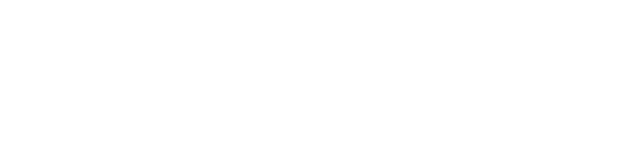
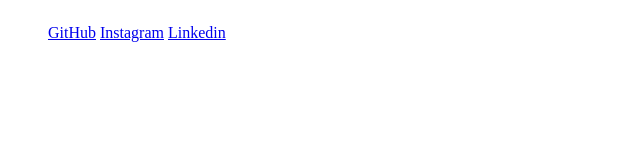
Before and after one commit to mattreyes7/301n7-portfolio, a plain HTML site: page index.html in a window 1280 px wide. Shown: the whole page, without its empty margins (0-640 px from the left). Drawn offline with Linux system fonts and the light colour scheme.

Commit message:
added nav

```diff
--- a/index.html
+++ b/index.html
@@ -3,9 +3,18 @@
 <head>
   <meta charset="utf-8">
   <meta name=“viewport” content="width=device-width, initial-scale=1">
+  <link rel="stylesheet" href="style.css">
+
   <title>Matt Reyes Portfolio</title>
 </head>
 <body>
+  <header>
+    <ul>
+      <li><a href="https://github.com/mattreyes7" class="icon-github">GitHub</a></li>
+      <li><a href="https://www.instagram.com/mattrey7/" class="icon-instagram">Instagram</a></li>
+      <li><a href="https://www.linkedin.com/in/matt-reyes-81260854/" class="icon-linkedin">Linkedin</a></li>
+    </ul>
+  </header>
 
 </body>
 </html>
--- a/style.css
+++ b/style.css
@@ -0,0 +1,10 @@
+ul {
+  list-style: none;
+
+  display: inline-block;
+}
+
+li{
+  display: inline;
+  text-align: justify;
+}
```
Lines whose indentation alone changed are shown as unchanged.
